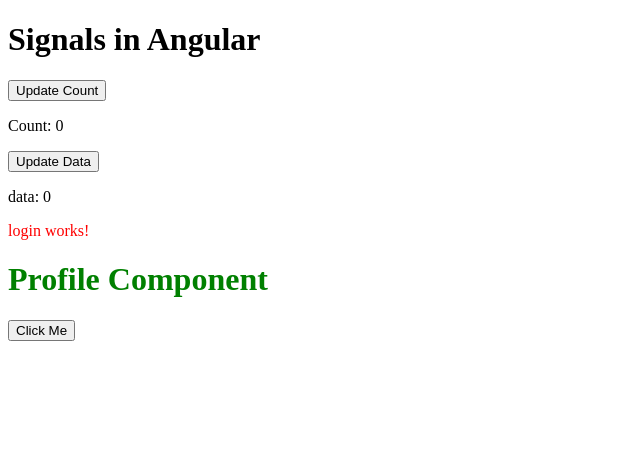
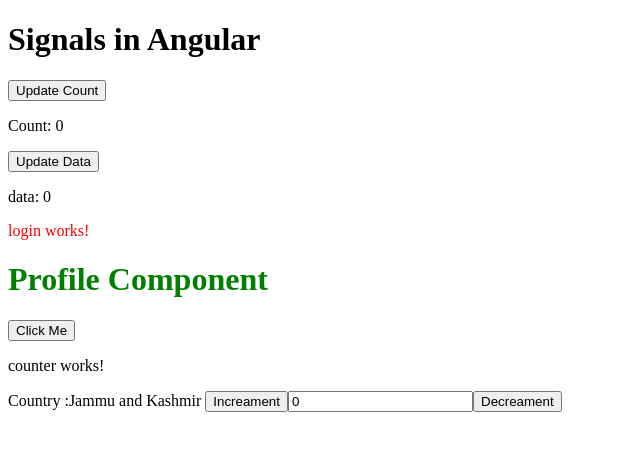
Before and after one commit to intikhab-h-bhat/angular-tutorial, an Angular app: page / in a window 1280 px wide. Shown: the top 450 px of the page, without its empty margins (0-640 px from the left). Built offline with nearby package versions, Linux system fonts and the light colour scheme.

Commit message:
counter app

```diff
--- a/src/app/app.html
+++ b/src/app/app.html
@@ -11,3 +11,6 @@
 <app-login></app-login>
 
 <app-profile></app-profile>
+
+
+<app-counter></app-counter>
--- a/src/app/app.ts
+++ b/src/app/app.ts
@@ -2,9 +2,10 @@ import { Component, effect, signal } from '@angular/core';
 import { RouterOutlet } from '@angular/router';
 import { Login } from './login/login';
 import { ProfileComponent } from './profile/profile.component';
+import { Counter } from './counter/counter';
 
 @Component({
-  imports: [RouterOutlet,Login,ProfileComponent],
+  imports: [RouterOutlet,Login,ProfileComponent,Counter],
   selector: 'app-root',
   styleUrl: './app.css',
   templateUrl: './app.html',
--- /dev/null
+++ b/src/app/counter/counter.html
@@ -0,0 +1,5 @@
+<p>counter works!</p>
+Country :{{country}}
+<button (click)="increament()">Increament</button>
+<input type="number" [value]="count" readonly>
+<button (click)="decreament()">Decreament</button>
--- /dev/null
+++ b/src/app/counter/counter.ts
@@ -0,0 +1,28 @@
+import { Component } from '@angular/core';
+
+@Component({
+  imports: [],
+  selector: 'app-counter',
+  styleUrl: './counter.css',
+  templateUrl: './counter.html',
+})
+export class Counter {
+country: string="Jammu and Kashmir"
+count: number = 0;
+
+increament() {
+  console.log('Increment called');
+  this.count++;
+}
+decreament() {
+if (this.count > 0) {
+  this.count--;
+}
+else{
+  alert('Count cannot be less than 0');
+}
+}
+
+
+
+}
```
Also changed, not shown: src/app/counter/counter.css (added), src/app/profile/profile.component.ts (line endings or trailing spaces), 1 other file (tests, documents, lock files or other folders).
